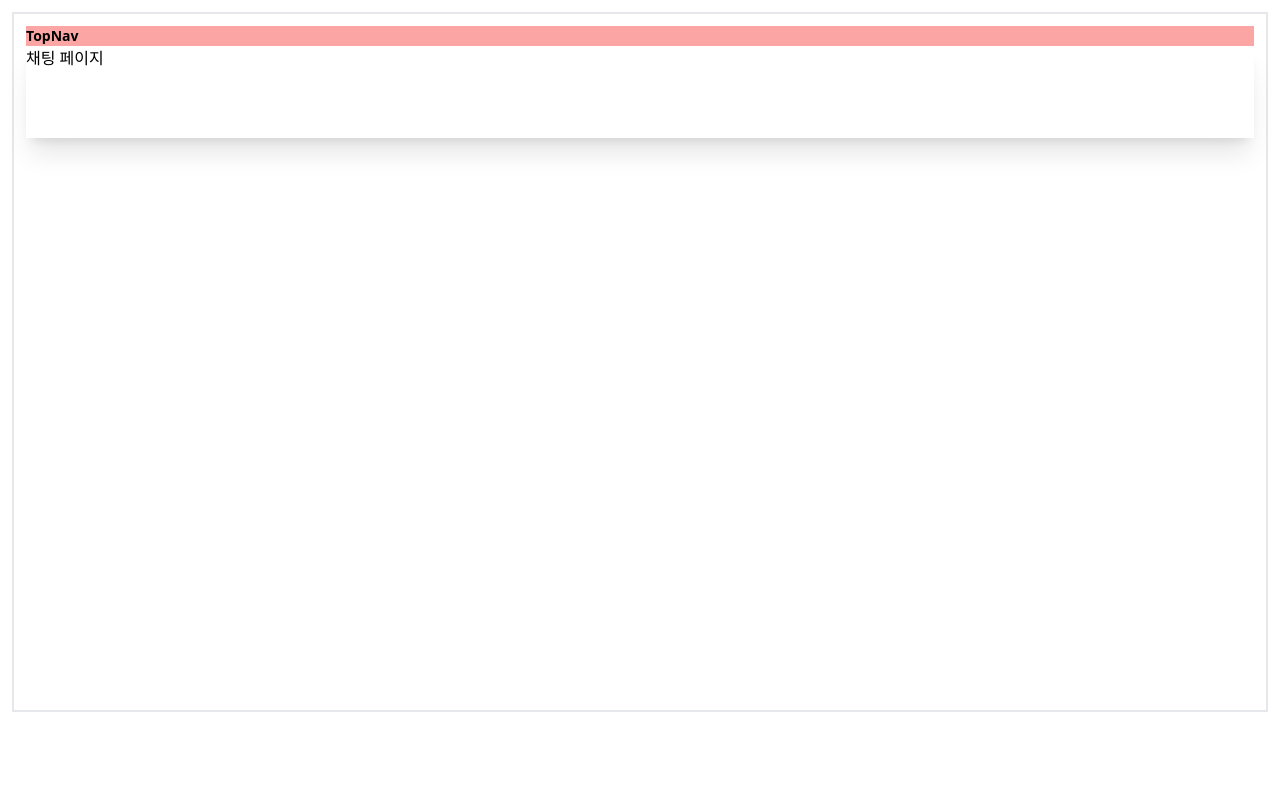
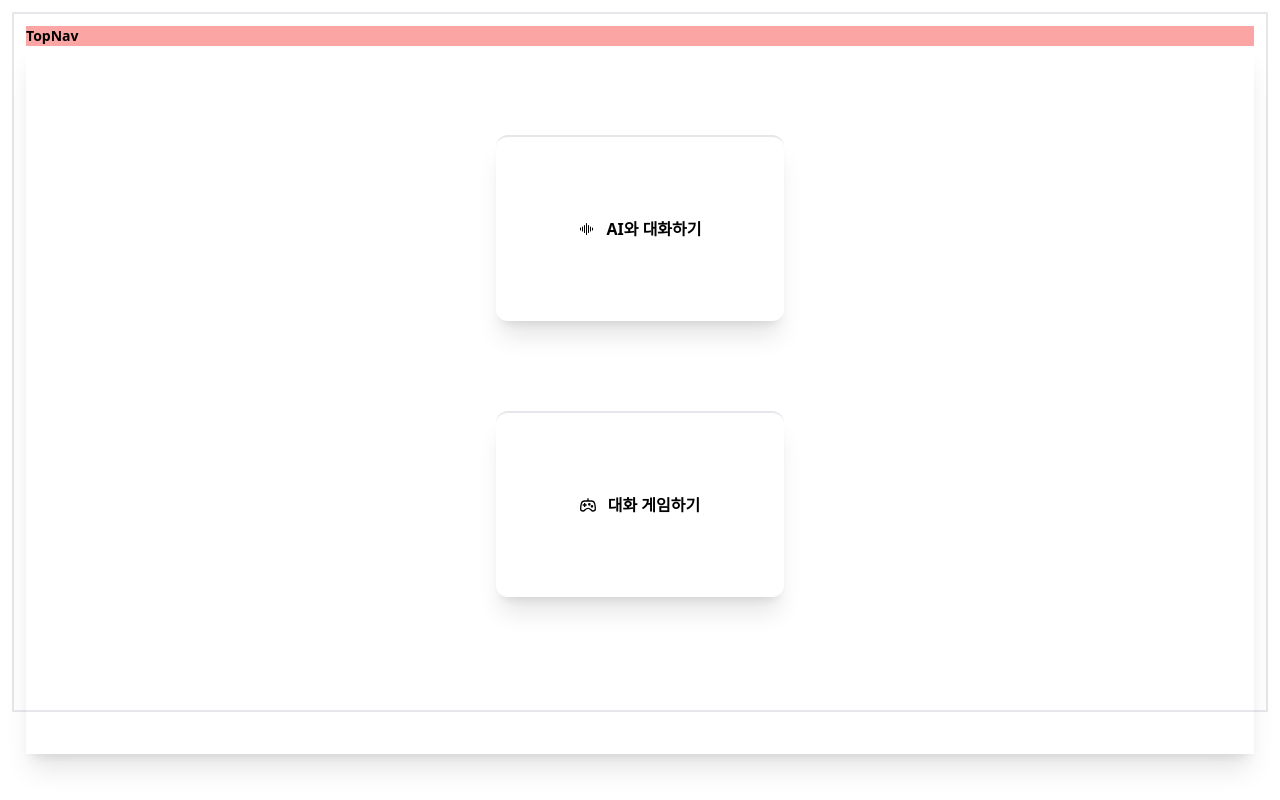
Before and after one commit to PROJECT-OPENER/Opener, a Next.js app in the folder front/: page /chat in a window 1280 px wide. Built offline with nearby package versions, Linux system fonts and the light colour scheme.

Commit message:
S08P31C104-293 feat : 채팅 레이아웃 생성

```diff
--- a/front/package.json
+++ b/front/package.json
@@ -19,6 +19,7 @@
     "postcss": "8.4.23",
     "react": "18.2.0",
     "react-dom": "18.2.0",
+    "react-icons": "^4.8.0",
     "tailwindcss": "3.3.1",
     "typescript": "5.0.4"
   },
--- /dev/null
+++ b/front/src/app/(chat)/aiChat/components/ChoiceBox.tsx
@@ -0,0 +1,19 @@
+'use client';
+import React from 'react';
+import { interest } from '@/app/util/Interest';
+
+const ChoiceBox = () => {
+  return (
+    <div className="flex justify-around items-center">
+      {interest.map((v, i) => {
+        return (
+          <div key={i} className="flex flex-col justify-center items-center">
+            <span>{v}</span>
+          </div>
+        );
+      })}
+    </div>
+  );
+};
+
+export default ChoiceBox;
--- /dev/null
+++ b/front/src/app/(chat)/aiChat/page.tsx
@@ -0,0 +1,17 @@
+import React from 'react';
+import ChoiceBox from './components/ChoiceBox';
+
+const page = () => {
+  return (
+    <div>
+      <h1>대화 주제 선택</h1>
+      <div>
+        <h3>AI와 대화할 주제를 선택해주세요.</h3>
+        <h3>주제와 관련된 질문이 주어집니다.</h3>
+      </div>
+      <ChoiceBox />
+    </div>
+  );
+};
+
+export default page;
--- /dev/null
+++ b/front/src/app/(chat)/chat/page.tsx
@@ -0,0 +1,31 @@
+import React from 'react';
+import { GrGamepad } from 'react-icons/gr';
+import { BsSoundwave } from 'react-icons/bs';
+import Link from 'next/link';
+
+const page = () => {
+  return (
+    <div className="h-[80vh] flex flex-col justify-evenly items-center">
+      <Link href="/aiChat">
+        <button
+          type="button"
+          className="rounded-xl shadow-xl border-t-2 py-20 w-72 font-bold flex justify-center items-center space-x-3"
+        >
+          <BsSoundwave />
+          <span>AI와 대화하기</span>
+        </button>
+      </Link>
+      <Link href="/userChat">
+        <button
+          type="button"
+          className="rounded-xl shadow-xl border-t-2 py-20 w-72 font-bold flex justify-center items-center space-x-3"
+        >
+          <GrGamepad />
+          <span>대화 게임하기</span>
+        </button>
+      </Link>
+    </div>
+  );
+};
+
+export default page;
--- a/front/src/app/chat/page.tsx
+++ b/front/src/app/(chat)/userChat/page.tsx
@@ -1,7 +1,7 @@
 import React from 'react';
 
 const page = () => {
-  return <div>채팅 페이지</div>;
+  return <div>유저채팅 페이지임</div>;
 };
 
 export default page;
--- /dev/null
+++ b/front/src/app/util/Interest.ts
@@ -0,0 +1,2 @@
+const interest = ['영화', '예능', '음악', '아이돌', '요리', '여행'];
+export { interest };
```
Also changed, not shown: 1 other file (tests, documents, lock files or other folders).
